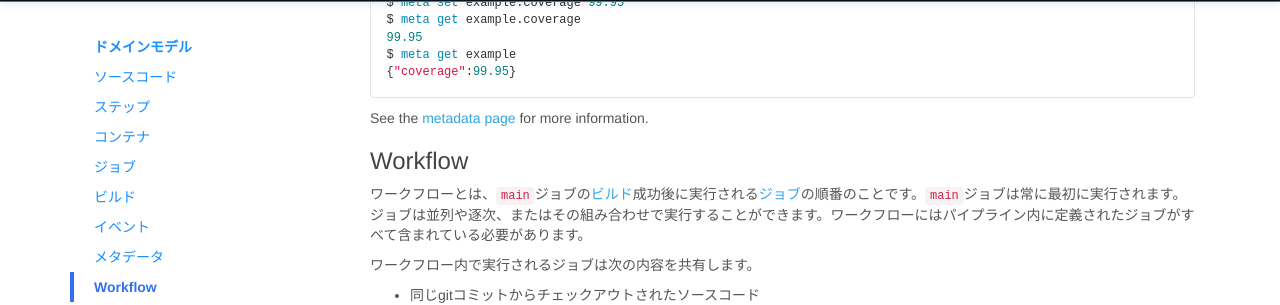
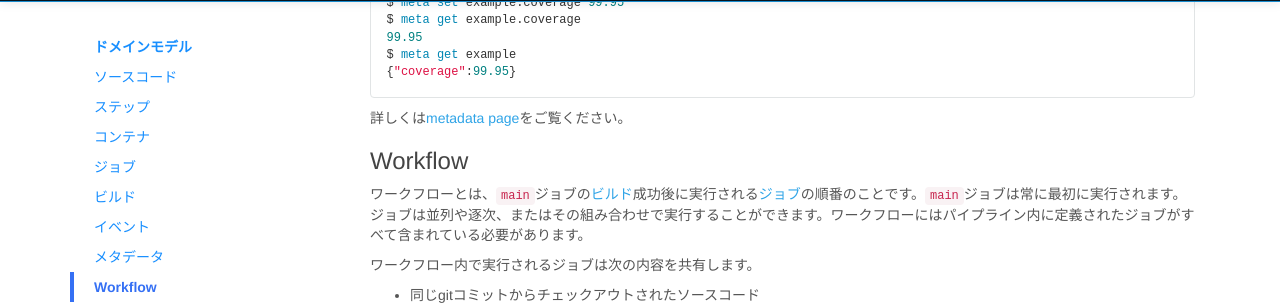
Before and after one commit to screwdriver-cd/guide, a Jekyll site: the page built from docs/ja/about/appendix/domain.md, in a window 1280 px wide and 900 px high, scrolled down 2621 px. Shown: the part 150-455 px from the top of the window. Built offline with Jekyll 4.4.1, drawn with Linux system fonts in a browser that asks for light colours; some of the changed text lies outside the part shown.

Commit message:
fix for review

````diff
--- a/docs/ja/about/appendix/domain.md
+++ b/docs/ja/about/appendix/domain.md
@@ -121,7 +121,7 @@ $ meta get example
 {"coverage":99.95}
 ```
 
-See the [metadata page](../../user-guide/metadata) for more information.
+詳しくは[metadata page](../../user-guide/metadata)をご覧ください。
 
 ### Workflow
 
````
Also changed, not shown: other parts of docs/ja/about/appendix/domain.md (+1 -1 lines).
